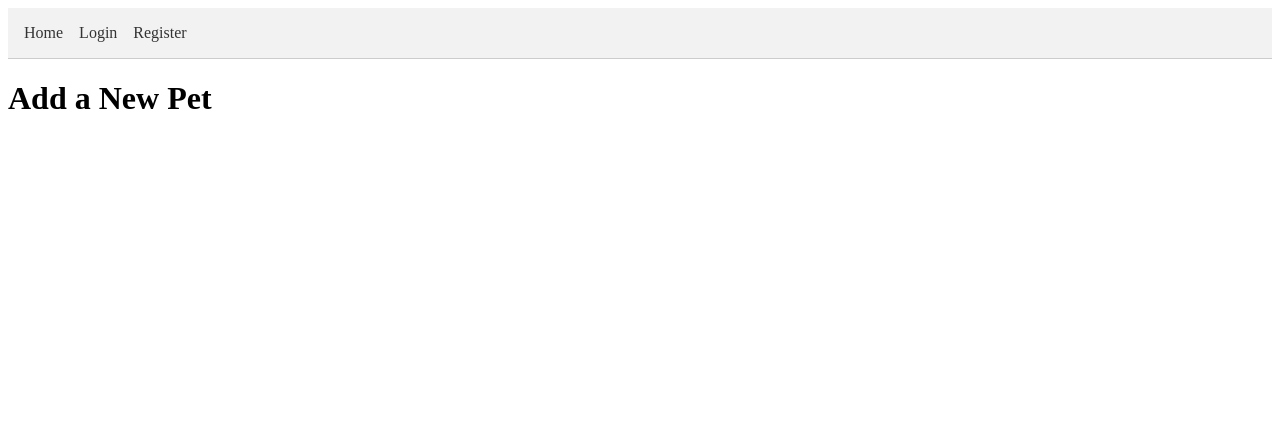
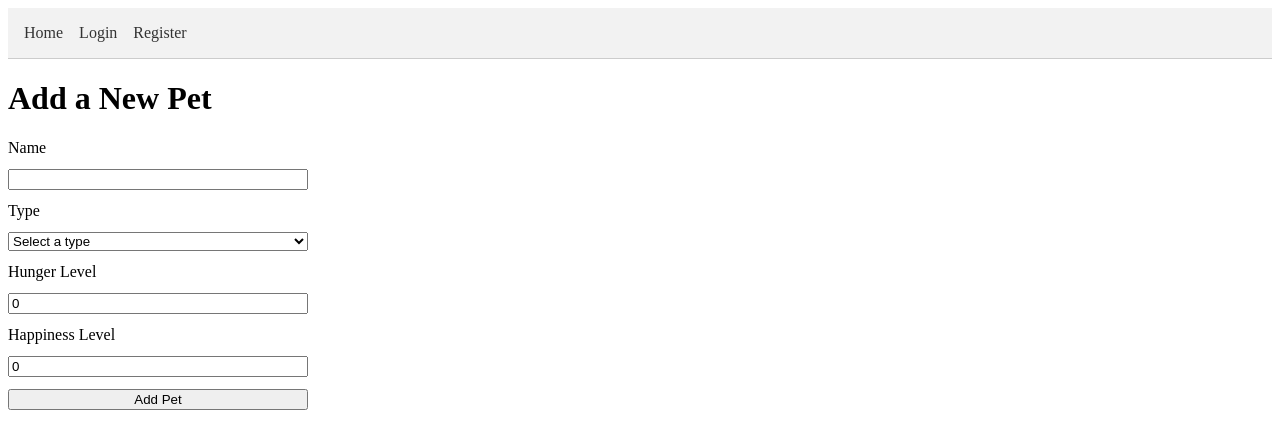
Before and after one commit to Vasuuu641/Pets, a SvelteKit app: page /admin in a window 1280 px wide. Shown: the top 448 px of the page. Built offline with nearby package versions, Linux system fonts and the light colour scheme; no server answers.

Commit message:
Updated admin frontend
Updated admin frontend to fetch the server at the backend and then enable them to add a pet by submitting a form

```diff
--- a/src/routes/(frontend)/admin/+page.svelte
+++ b/src/routes/(frontend)/admin/+page.svelte
@@ -1,22 +1,109 @@
 <script lang="ts">
-	import { currentUser } from '$lib/stores';
-	import { onMount } from 'svelte';
+    import { onMount } from 'svelte';
+    import { goto } from "$app/navigation";
 
-	onMount(() => {
-		// TODO: redirect to /login if there is no signed in user and redirect to root if the user is not an admin
-	});
+    let petName = '';
+    let petType = '';
+    let petHunger = 0;  // Default as number
+    let petHappiness = 0;  // Default as number
+    let message = '';
+    let success = '';
+    let error = '';
 
 
-	async function addPet() {
-		// TODO post on /api/pets
-	}
+
+    onMount(async() => {
+        try{
+            const res = await fetch('/admin'); //Sends the GET request
+
+            if(res.status === 401) {
+                goto('/login');
+            }
+
+            if (res.status === 403) {
+                message = 'Access denied. Admins only.';
+                return;
+            }
+
+            const text = await res.text();
+            message = text;
+
+           }
+        catch (err)
+        {
+            console.error('Failed to fetch the admin page!', err);
+        }
+    });
+
+    async function addPet() {
+
+        success = '';
+        error = '';
+
+        try {
+            // Ensure hunger and happiness are passed as numbers
+            const response = await fetch(`/api/pets`, {
+                method: 'POST',
+                headers: { 'Content-Type': 'application/json' },
+                body: JSON.stringify({
+                    name: petName,
+                    type: petType,
+                    hunger: petHunger,
+                    happiness: petHappiness
+                })
+            });
+
+            const data = await response.json();
+
+            if(response.ok)
+            {
+                success = data.message;
+
+                //Clearing form
+                petName = '';
+                petType = '';
+                petHunger = 0;  // Default as number
+                petHappiness = 0;  // Default as number
+            }
+            else
+            {
+                error = data.error || 'Failed to add Pet';
+            }
+
+        } catch (err) {
+            console.log('Error adding pet:', err);
+        }
+    }
 </script>
 
 <h1>Add a New Pet</h1>
 
 <form on:submit|preventDefault={addPet}>
+    <label for="name">Name</label>
+    <input type="text" id="name" bind:value={petName} required />
+
+    <label for="type">Type</label>
+    <select id="type" bind:value={petType} required>
+        <option value="" disabled selected>Select a type</option>
+        <option value="puppy">Puppy</option>
+        <option value="kitten">Kitten</option>
+    </select>
+
+    <label for="hunger">Hunger Level</label>
+    <input type="number" id="hunger" bind:value={petHunger} min="0" max="100" required />
+
+    <label for="happiness">Happiness Level</label>
+    <input type="number" id="happiness" bind:value={petHappiness} min="0" max="100" required />
+
+    <button type="submit">Add Pet</button>
 </form>
 
+{#if success}
+    <p style="color: green;">{success}</p>
+{/if}
+{#if error}
+    <p style="color: red;">{error}</p>
+{/if}
 
 <style>
     form {
```
